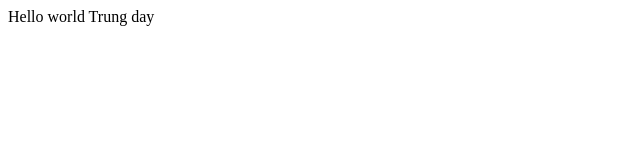
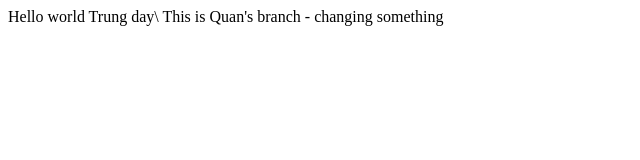
Before and after one commit to quanpham8899/NewRepo, a plain HTML site: page index.html in a window 1280 px wide. Shown: the whole page, without its empty margins (0-640 px from the left). Drawn offline with Linux system fonts and the light colour scheme.

Commit message:
Quan just add a new line

```diff
--- a/index.html
+++ b/index.html
@@ -5,6 +5,7 @@
 </head>
 <body>
     Hello world
-    Trung day
+    Trung day\
+	This is Quan's branch - changing something
 </body>
 </html>
```
